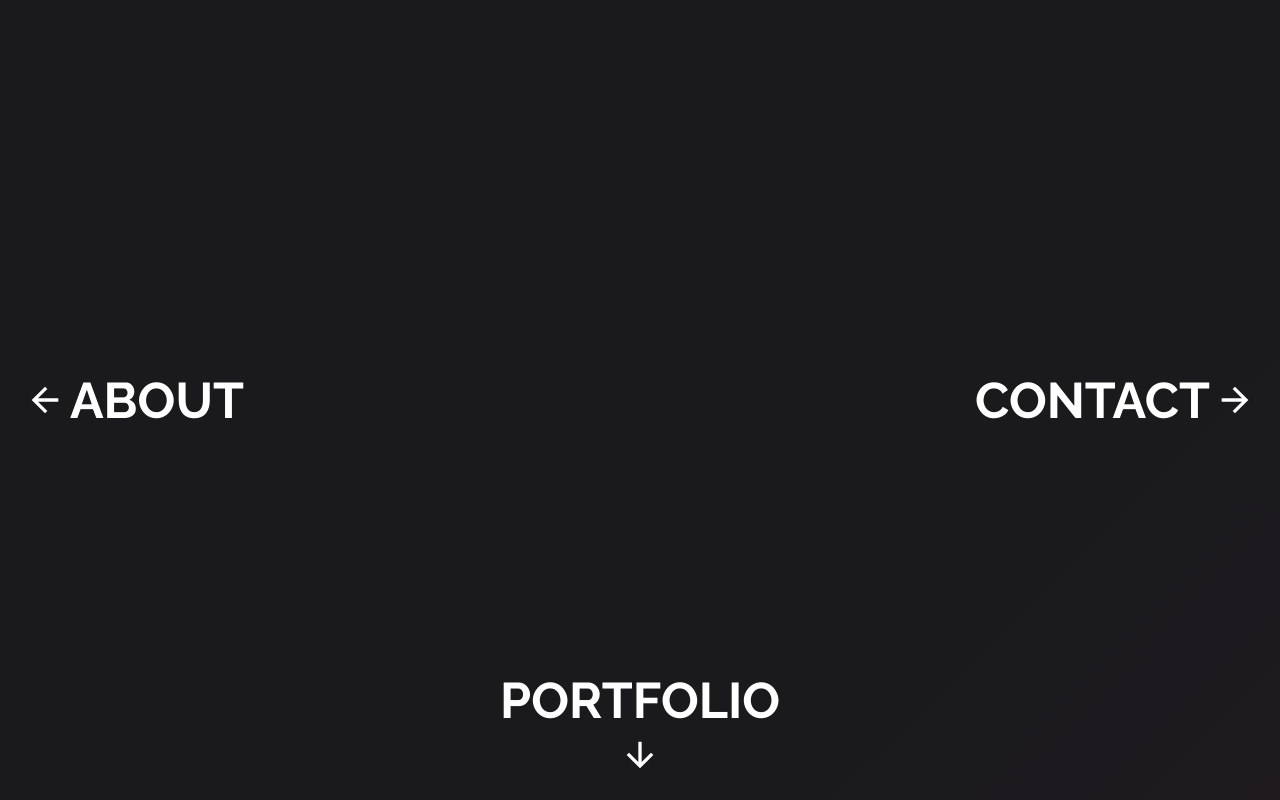
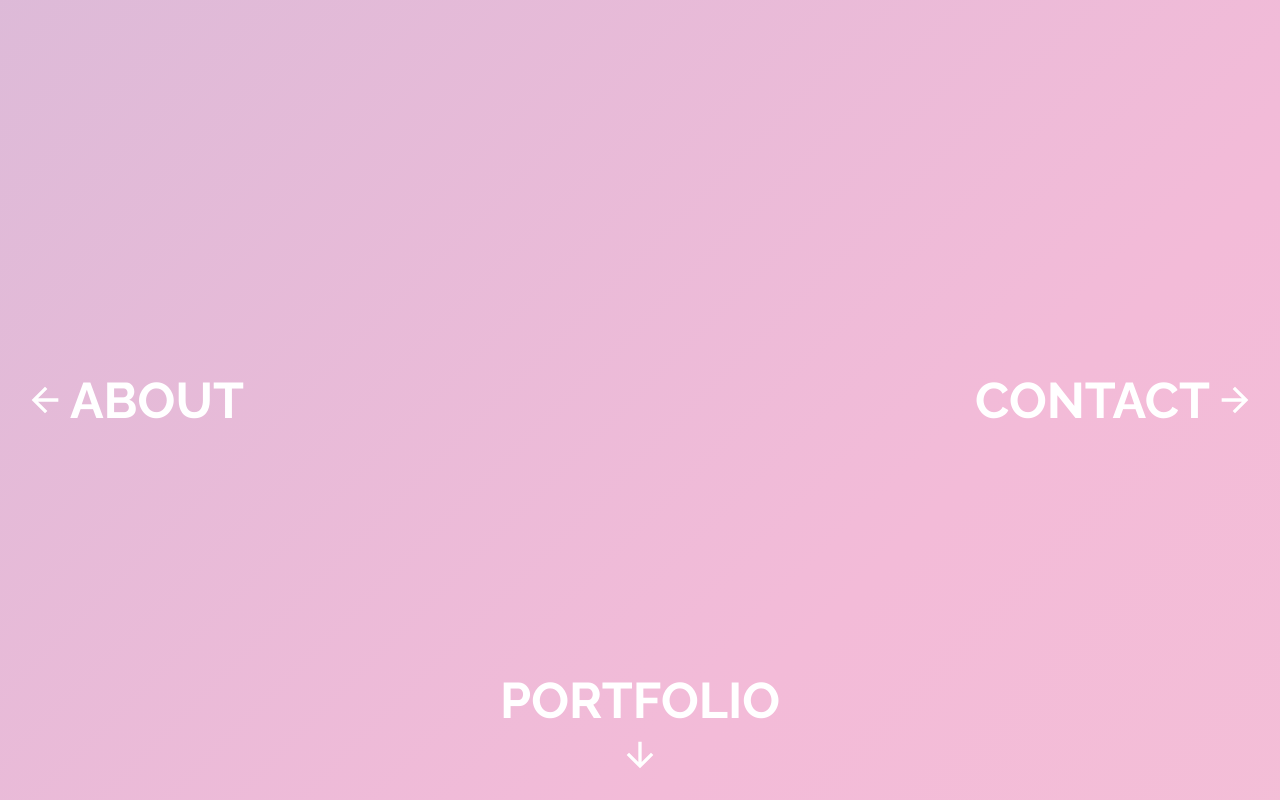
Before and after one commit to sebradoarga/personal-portfolio, a React (Create React App) app: page / in a window 1280 px wide. Built offline with nearby package versions, Linux system fonts and the light colour scheme; a web font is replaced by a local one.

Commit message:
fix sliding directions

```diff
--- a/src/App.css
+++ b/src/App.css
@@ -14,7 +14,17 @@ html {
 }
 
 body {
-  background: black;
+  width: 100%;
+  min-height: 100vh;
+  overflow: hidden;
+  background-image: linear-gradient(
+    135deg,
+    rgba(108, 182, 217, 1) 0%,
+    rgba(243, 187, 216, 1) 43%,
+    rgba(254, 240, 196, 1) 100%
+  );
+  background-size: 1000% 1000%;
+  animation: animate 10s ease-in-out infinite;
 }
 
 a {
@@ -33,18 +43,6 @@ ul {
 
 #portfolio-btn {
   flex-direction: column;
-}
-
-body::-webkit-scrollbar {
-  width: 12px;
-}
-body::-webkit-scrollbar-track {
-  background: green;
-  border-radius: 20px;
-}
-body::-webkit-scrollbar-thumb {
-  background-color: red;
-  border-radius: 20px;
 }
 
 @keyframes animate {
--- a/src/App.tsx
+++ b/src/App.tsx
@@ -1,4 +1,5 @@
 import "./App.css";
+import { useState } from "react";
 import Homepage from "./components/pages/Homepage/Homepage";
 import { AnimatePresence, motion } from "framer-motion";
 import { Routes, Route, NavLink, useLocation } from "react-router-dom";
@@ -7,14 +8,25 @@ import ContactPage from "./components/pages/Contact/ContactPage";
 import Portfolio from "./components/pages/Portfolio/Portfolio";
 
 function App() {
+  const [previousPage, setPreviousPage] = useState<string>("");
+
   return (
     <div className="App">
       <AnimatePresence>
         <Routes>
-          <Route path="/about" element={<AboutPage />} />
-          <Route path="/contact" element={<ContactPage />} />
-          <Route path="/portfolio" element={<Portfolio />} />
-          <Route path="/" element={<Homepage />} />
+          <Route
+            path="/about"
+            element={<AboutPage setPreviousPage={setPreviousPage} />}
+          />
+          <Route
+            path="/contact"
+            element={<ContactPage setPreviousPage={setPreviousPage} />}
+          />
+          <Route
+            path="/portfolio"
+            element={<Portfolio setPreviousPage={setPreviousPage} />}
+          />
+          <Route path="/" element={<Homepage previousPage={previousPage} />} />
         </Routes>
       </AnimatePresence>
     </div>
--- a/src/components/pages/About/AboutPage.tsx
+++ b/src/components/pages/About/AboutPage.tsx
@@ -1,17 +1,24 @@
-import React from "react";
+import { useEffect } from "react";
 import styled from "styled-components";
 import { motion } from "framer-motion";
-import { aboutPageVariants, pageTransition } from "../../../constants";
+import { leftPageVariants, pageTransition } from "../../../constants";
 import { Link } from "react-router-dom";
 
-const AboutPage = () => {
+const AboutPage = ({
+  setPreviousPage,
+}: {
+  setPreviousPage: React.Dispatch<React.SetStateAction<string>>;
+}) => {
+  useEffect(() => {
+    setPreviousPage("about");
+  }, []);
   return (
     <Wrapper
       style={{ position: "absolute" }}
       initial="initial"
       animate="in"
       exit="out"
-      variants={aboutPageVariants}
+      variants={leftPageVariants}
       transition={pageTransition}
     >
       Hello
@@ -25,5 +32,5 @@ export default AboutPage;
 const Wrapper = styled(motion.div)`
   min-height: 100vh;
   width: 100%;
-  background: pink;
+  background: transparent;
 `;
--- a/src/components/pages/Contact/ContactPage.tsx
+++ b/src/components/pages/Contact/ContactPage.tsx
@@ -1,17 +1,25 @@
-import React from "react";
+import { useEffect } from "react";
 import styled from "styled-components";
 import { motion } from "framer-motion";
-import { contactPageVariants, pageTransition } from "../../../constants";
+import { rightPageVariants, pageTransition } from "../../../constants";
 import { Link } from "react-router-dom";
 
-const AboutPage = () => {
+const AboutPage = ({
+  setPreviousPage,
+}: {
+  setPreviousPage: React.Dispatch<React.SetStateAction<string>>;
+}) => {
+  useEffect(() => {
+    setPreviousPage("contact");
+  }, []);
+
   return (
     <Wrapper
       style={{ position: "absolute" }}
       initial="initial"
       animate="in"
       exit="out"
-      variants={contactPageVariants}
+      variants={rightPageVariants}
       transition={pageTransition}
     >
       Hello
@@ -25,5 +33,5 @@ export default AboutPage;
 const Wrapper = styled(motion.div)`
   min-height: 100vh;
   width: 100%;
-  background: pink;
+  background: transparent;
 `;
--- a/src/components/pages/Homepage/Homepage.tsx
+++ b/src/components/pages/Homepage/Homepage.tsx
@@ -1,20 +1,32 @@
 import styled from "styled-components";
+import { useState } from "react";
 import { device } from "../../../device";
 import ArrowForwardIcon from "@mui/icons-material/ArrowForward";
 import ArrowBackIcon from "@mui/icons-material/ArrowBack";
 import ArrowDownwardIcon from "@mui/icons-material/ArrowDownward";
 import { motion } from "framer-motion";
-import { homePageVariants, pageTransition } from "../../../constants";
+import {
+  rightPageVariants,
+  leftPageVariants,
+  upPageVariants,
+  pageTransition,
+} from "../../../constants";
 import { Link } from "react-router-dom";
 
-const Homepage = () => {
+const Homepage = ({ previousPage }: { previousPage: string }) => {
   return (
     <Wrapper
       style={{ position: "absolute" }}
       initial="initial"
       animate="in"
       exit="out"
-      variants={homePageVariants}
+      variants={
+        previousPage === "about"
+          ? rightPageVariants
+          : previousPage === "contact"
+          ? leftPageVariants
+          : upPageVariants
+      }
       transition={pageTransition}
     >
       <Container>
@@ -50,13 +62,7 @@ const Wrapper = styled(motion.div)`
   display: flex;
   align-items: center;
   justify-content: center;
-  background-image: linear-gradient(
-    135.8deg,
-    rgba(26, 26, 29, 1) 27.1%,
-    rgba(111, 34, 50, 1) 77.5%
-  );
-  background-size: 1000% 1000%;
-  animation: animate 7.5s ease-in-out infinite;
+  background: transparent;
 `;
 
 const Container = styled.div`
--- a/src/components/pages/Portfolio/Portfolio.tsx
+++ b/src/components/pages/Portfolio/Portfolio.tsx
@@ -1,17 +1,24 @@
-import React from "react";
+import { useEffect } from "react";
 import styled from "styled-components";
 import { motion } from "framer-motion";
-import { portfolioPageVariants, pageTransition } from "../../../constants";
+import { downPageVariants, pageTransition } from "../../../constants";
 import { Link } from "react-router-dom";
 
-const AboutPage = () => {
+const AboutPage = ({
+  setPreviousPage,
+}: {
+  setPreviousPage: React.Dispatch<React.SetStateAction<string>>;
+}) => {
+  useEffect(() => {
+    setPreviousPage("portfolio");
+  }, []);
   return (
     <Wrapper
       style={{ position: "absolute" }}
       initial="initial"
       animate="in"
       exit="out"
-      variants={portfolioPageVariants}
+      variants={downPageVariants}
       transition={pageTransition}
     >
       Hello
@@ -25,5 +32,5 @@ export default AboutPage;
 const Wrapper = styled(motion.div)`
   min-height: 100vh;
   width: 100%;
-  background: pink;
+  background: transparent;
 `;
--- a/src/constants.ts
+++ b/src/constants.ts
@@ -1,72 +1,64 @@
-export const aboutPageVariants = {
+//enter and leave left
+export const leftPageVariants = {
   initial: {
     opacity: 0,
     x: "-100vw",
-    scale: 1,
   },
   in: {
     opacity: 1,
     x: 0,
-    scale: 1,
+  },
+  out: {
+    opacity: 0,
+    x: "-100vw",
+  },
+};
+
+//enter and leave right
+export const rightPageVariants = {
+  initial: {
+    opacity: 0,
+    x: "100vw",
+  },
+  in: {
+    opacity: 1,
+    x: 0,
   },
   out: {
     opacity: 0,
     x: "100vw",
-    scale: 1,
   },
 };
 
-export const homePageVariants = {
-  initial: {
-    opacity: 0,
-    x: "100vw",
-    scale: 1,
-  },
-  in: {
-    opacity: 1,
-    x: 0,
-    scale: 1,
-  },
-  out: {
-    opacity: 0,
-    x: "100vw",
-    scale: 1,
-  },
-};
+//enter and leave down
 
-export const contactPageVariants = {
-  initial: {
-    opacity: 0,
-    x: "100vw",
-    scale: 1,
-  },
-  in: {
-    opacity: 1,
-    x: 0,
-    scale: 1,
-  },
-  out: {
-    opacity: 0,
-    x: "100vw",
-    scale: 1,
-  },
-};
-
-export const portfolioPageVariants = {
+export const downPageVariants = {
   initial: {
     opacity: 0,
     y: "100vh",
-    scale: 1,
   },
   in: {
     opacity: 1,
     y: 0,
-    scale: 1,
   },
   out: {
     opacity: 0,
     y: "100vh",
-    scale: 1,
+  },
+};
+
+export const upPageVariants = {
+  initial: {
+    opacity: 0,
+    y: "-100vh",
+  },
+  in: {
+    opacity: 1,
+    y: 0,
+  },
+  out: {
+    opacity: 0,
+    y: "-100vh",
   },
 };
 
```
